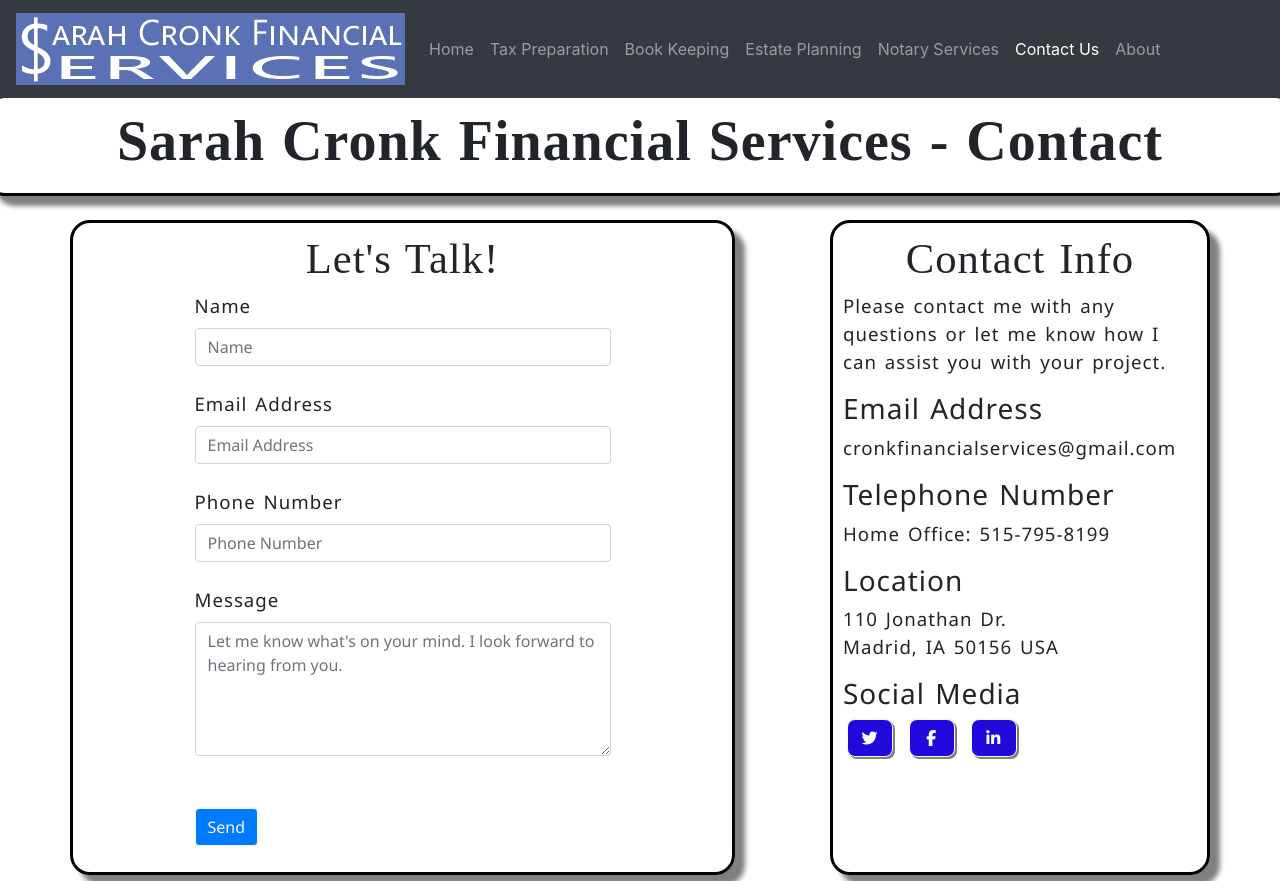
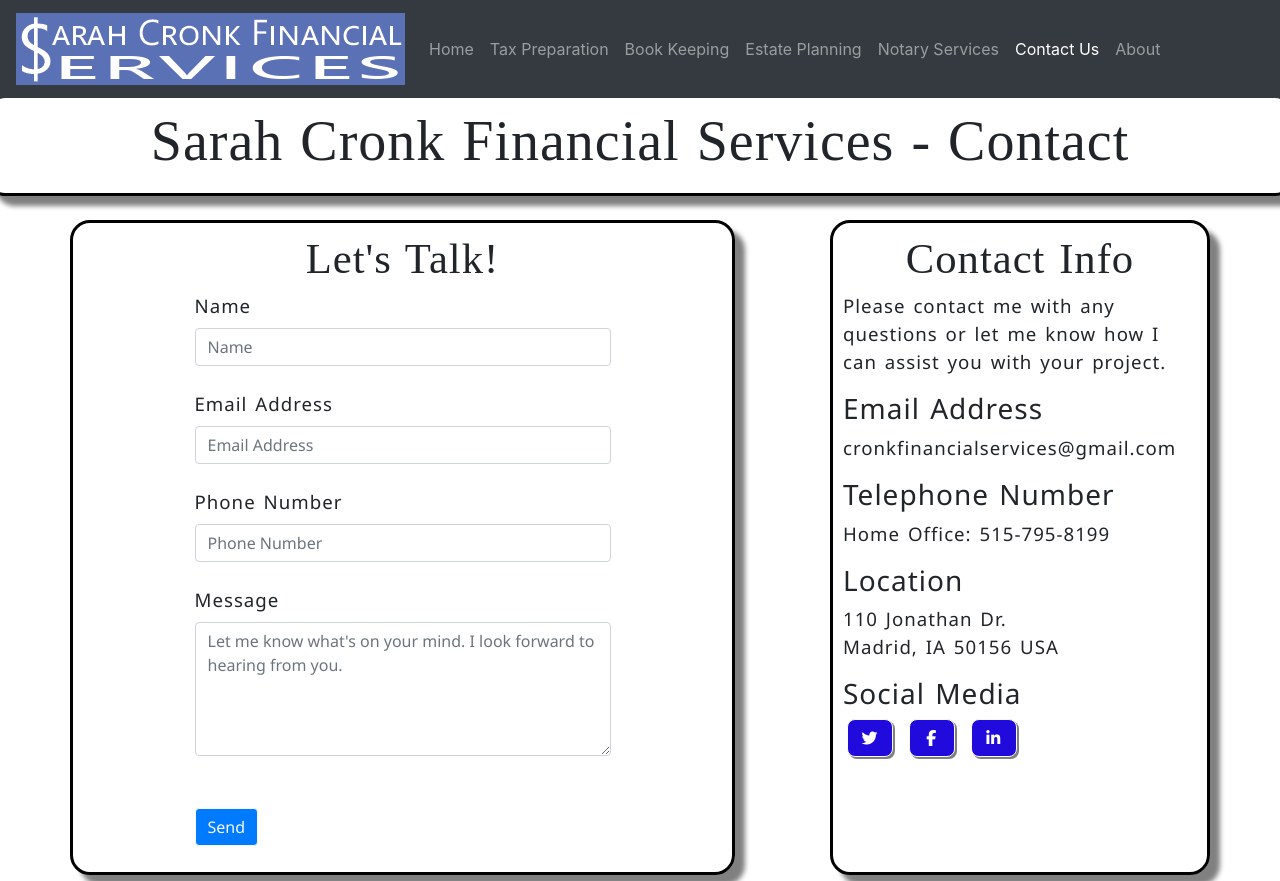
Before and after one commit to AaronCronk/SarahCronkFinancialServices, a plain HTML site: page contact.html in a window 1280 px wide. Shown: the top 881 px of the page. Drawn offline with Linux system fonts and the light colour scheme.

Commit message:
Update contact.html

```diff
--- a/contact.html
+++ b/contact.html
@@ -32,7 +32,7 @@
 </nav>
 <div class="row title-text text-center text-box">
   <div class="col-lg-12">
-    <h1><strong>Sarah Cronk Financial Services - Contact</strong></h1>
+    <h1>Sarah Cronk Financial Services - Contact</h1>
   </div>
 </div>
 <div class="container"> <br>
```
